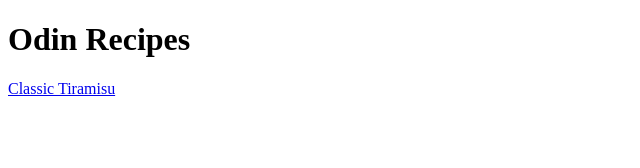
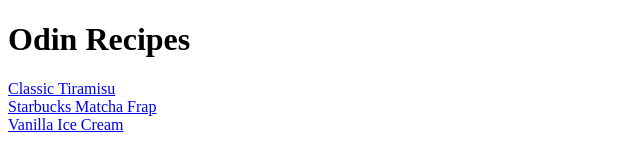
Before and after one commit to joypan1/odin-recipes, a plain HTML site: page index.html in a window 1280 px wide. Shown: the whole page, without its empty margins (0-640 px from the left). Drawn offline with Linux system fonts and the light colour scheme.

Commit message:
Finish homepage
Add matcha frap and ice cream recipe to index.html

```diff
--- a/index.html
+++ b/index.html
@@ -7,5 +7,9 @@
 <body>
     <h1> Odin Recipes </h1>
     <a href="recipes/tiramisu.html"> Classic Tiramisu </a>
+    <br>
+    <a href="recipes/matchafrap.html"> Starbucks Matcha Frap </a>
+    <br>
+    <a href="recipes/icecream.html"> Vanilla Ice Cream </a>
 </body>
 </html>
```
